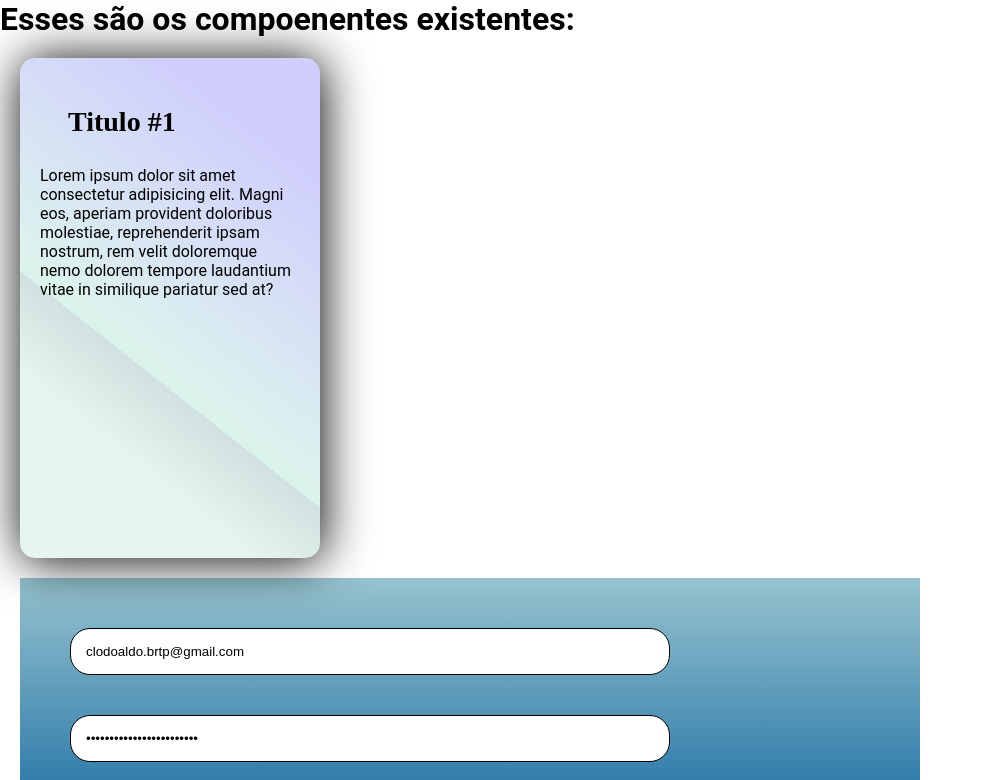
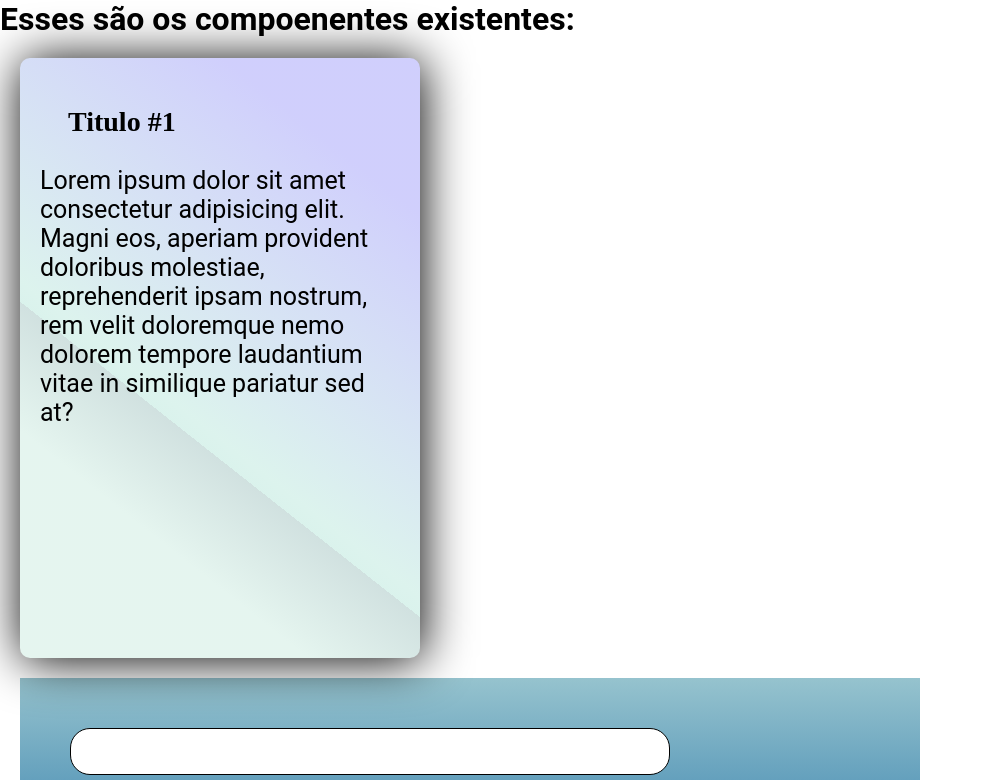
Before and after one commit to yt-modesto/components_react, a React (Create React App) app in the folder atoms/: page / in a window 1280 px wide. Shown: the top 780 px of the page, without its empty margins (0-983 px from the left). Built offline with nearby package versions, Linux system fonts and the light colour scheme.

Commit message:
tweaked card component style #1

```diff
--- a/atoms/src/components/InputCustom/index.tsx
+++ b/atoms/src/components/InputCustom/index.tsx
@@ -1,14 +1,12 @@
 import * as Styled from "../../css/FormsLogin/index";
 export type PropsInputCustom = {
   type?: string;
+  name: string;
 };
 export const InputCustom = (props: PropsInputCustom) => {
   return (
     <Styled.FormLoginInput>
-      <input
-        type={props.type ? props.type : "text"}
-        value={"clodoaldo.brtp@gmail.com"}
-      />
+      <input type={props.type ? props.type : "text"} name={props.name} />
     </Styled.FormLoginInput>
   );
 };
--- a/atoms/src/components/Zmolecules/FormsLogin/index.tsx
+++ b/atoms/src/components/Zmolecules/FormsLogin/index.tsx
@@ -8,9 +8,9 @@ export type PropsFormsLogin = {
 export const FormsLogin = (props: PropsFormsLogin) => {
   return (
     <Styles.FormLoginContainer>
-      <form action="/auth/login" method="post">
-        <InputCustom type={"email"} />
-        <InputCustom type={"password"} />
+      <form action="/auth/login" method="POST">
+        <InputCustom type={"email"} name={"email"} />
+        <InputCustom type={"password"} name={"password"} />
         <ButtonLogin tipo={"submit"} text={"login"} />
       </form>
     </Styles.FormLoginContainer>
--- a/atoms/src/css/CardPlatinium/index.tsx
+++ b/atoms/src/css/CardPlatinium/index.tsx
@@ -8,9 +8,116 @@ export interface IPropsCardPlatinium {
 }
 export const CardPlatinium = styled.div`
   ${(props: IPropsCardPlatinium) => css`
+    @media (max-width: 320px) {
+      font-size: 2.5rem;
       position: relative;
       width: ${props.stylesWigth !== undefined ? props.stylesWigth : 300}px;
-    height: ${props.stylesHeight !== undefined ? props.stylesHeight : 500}px;
+      height: ${props.stylesHeight !== undefined ? props.stylesHeight : 400}px;
+      border-radius: 0.5rem;
+      margin: 20px;
+      padding: 20px;
+
+      background: linear-gradient(
+          38.28deg,
+          rgba(125, 205, 176, 0.2) 24.83%,
+          rgba(23, 105, 99, 0.2) 38.93%,
+          rgba(71, 192, 161, 0.2) 38.93%,
+          rgba(71, 192, 161, 0.188) 41.28%,
+          rgba(5, 0, 241, 0.188) 82.91%
+        ),
+        #ffffff;
+      -webkit-box-shadow: 2px 2px 49px -3px #000000;
+      box-shadow: 2px 2px 49px 0px #000000;
+    }
+    @media (max-width: 375px) {
+      font-size: 2.4rem;
+      position: relative;
+      width: ${props.stylesWigth !== undefined ? props.stylesWigth : 300}px;
+      height: ${props.stylesHeight !== undefined ? props.stylesHeight : 400}px;
+      border-radius: 0.5rem;
+      margin: 20px;
+      padding: 20px;
+
+      background: linear-gradient(
+          38.28deg,
+          rgba(125, 205, 176, 0.2) 24.83%,
+          rgba(23, 105, 99, 0.2) 38.93%,
+          rgba(71, 192, 161, 0.2) 38.93%,
+          rgba(71, 192, 161, 0.188) 41.28%,
+          rgba(5, 0, 241, 0.188) 82.91%
+        ),
+        #ffffff;
+      -webkit-box-shadow: 2px 2px 49px -3px #000000;
+      box-shadow: 2px 2px 49px 0px #000000;
+    }
+    @media (max-width: 425px) {
+      font-size: 2.5rem;
+      position: relative;
+      width: ${props.stylesWigth !== undefined ? props.stylesWigth : 400}px;
+      height: ${props.stylesHeight !== undefined ? props.stylesHeight : 600}px;
+      border-radius: 0.5rem;
+      margin: 20px;
+      padding: 20px;
+
+      background: linear-gradient(
+          38.28deg,
+          rgba(125, 205, 176, 0.2) 24.83%,
+          rgba(23, 105, 99, 0.2) 38.93%,
+          rgba(71, 192, 161, 0.2) 38.93%,
+          rgba(71, 192, 161, 0.188) 41.28%,
+          rgba(5, 0, 241, 0.188) 82.91%
+        ),
+        #ffffff;
+      -webkit-box-shadow: 2px 2px 49px -3px #000000;
+      box-shadow: 2px 2px 49px 0px #000000;
+    }
+    @media (min-width: 768px) {
+      font-size: 2.5rem;
+      position: relative;
+      width: ${props.stylesWigth !== undefined ? props.stylesWigth : 400}px;
+      height: ${props.stylesHeight !== undefined ? props.stylesHeight : 600}px;
+      border-radius: 1rem;
+      margin: 20px;
+      padding: 20px;
+
+      background: linear-gradient(
+          38.28deg,
+          rgba(125, 205, 176, 0.2) 24.83%,
+          rgba(23, 105, 99, 0.2) 38.93%,
+          rgba(71, 192, 161, 0.2) 38.93%,
+          rgba(71, 192, 161, 0.188) 41.28%,
+          rgba(5, 0, 241, 0.188) 82.91%
+        ),
+        #ffffff;
+      -webkit-box-shadow: 2px 2px 49px -3px #000000;
+      box-shadow: 2px 2px 49px 0px #000000;
+    }
+    @media (min-width: 1440px) and (orientation: landscape) {
+      font-size: 2.5rem;
+      position: relative;
+      width: ${props.stylesWigth !== undefined ? props.stylesWigth : 400}px;
+      height: ${props.stylesHeight !== undefined ? props.stylesHeight : 600}px;
+      border-radius: 1rem;
+      margin: 20px;
+      padding: 20px;
+
+      background: linear-gradient(
+          38.28deg,
+          rgba(125, 205, 176, 0.2) 24.83%,
+          rgba(23, 105, 99, 0.2) 38.93%,
+          rgba(71, 192, 161, 0.2) 38.93%,
+          rgba(71, 192, 161, 0.188) 41.28%,
+          rgba(5, 0, 241, 0.188) 82.91%
+        ),
+        #ffffff;
+      -webkit-box-shadow: 2px 2px 49px -3px #000000;
+      box-shadow: 2px 2px 49px 0px #000000;
+    }
+    @media (min-width: 2560px) {
+      font-size: 2.5rem;
+      position: relative;
+      width: ${props.stylesWigth !== undefined ? props.stylesWigth : 700}px;
+      height: ${props.stylesHeight !== undefined ? props.stylesHeight : 900}px;
       border-radius: 1.5rem;
       margin: 20px;
       padding: 20px;
@@ -26,5 +133,6 @@ export const CardPlatinium = styled.div`
         #ffffff;
       -webkit-box-shadow: 2px 2px 49px -3px #000000;
       box-shadow: 2px 2px 49px 0px #000000;
+    }
   `}
 `;
```
Lines whose indentation alone changed are shown as unchanged.
